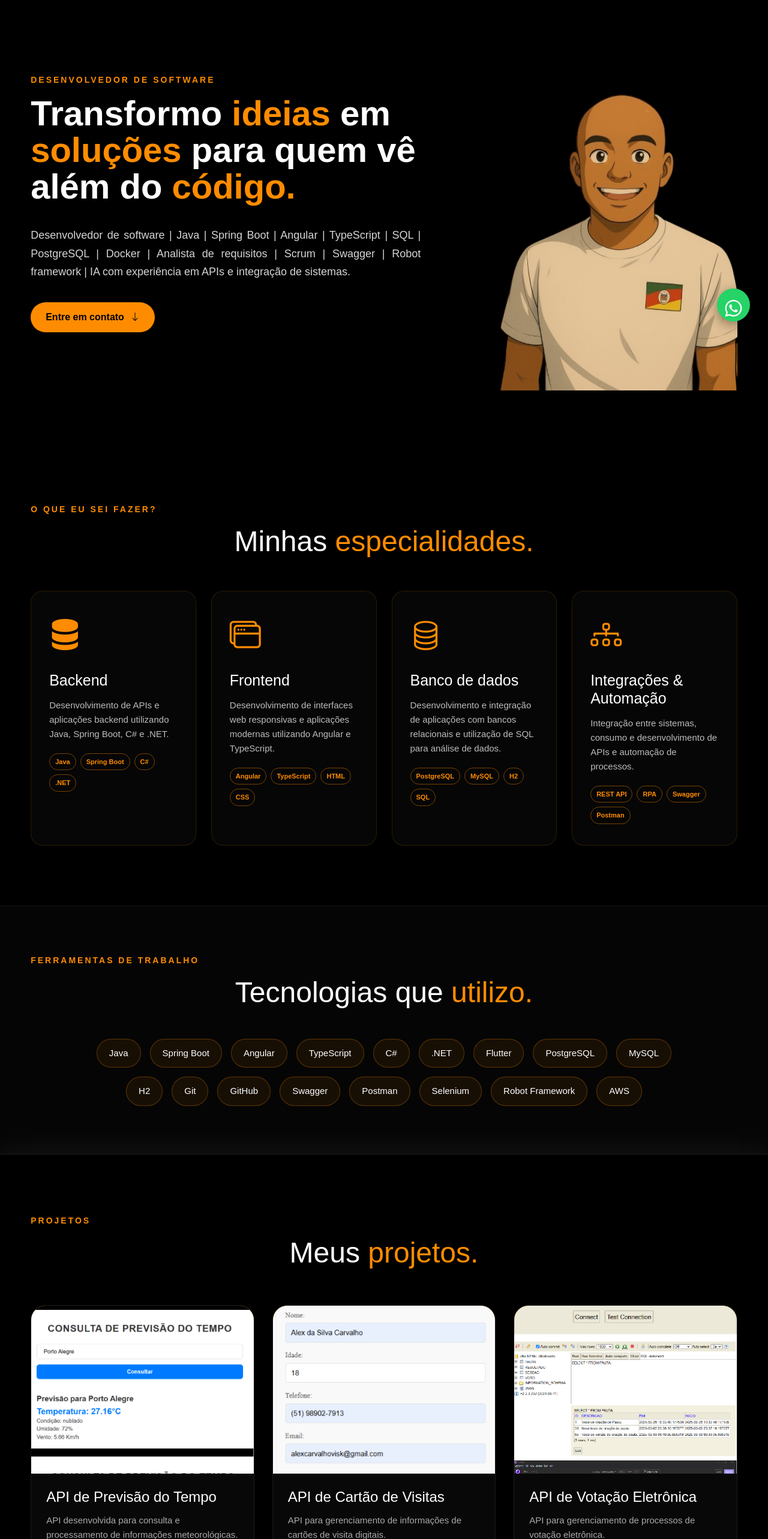
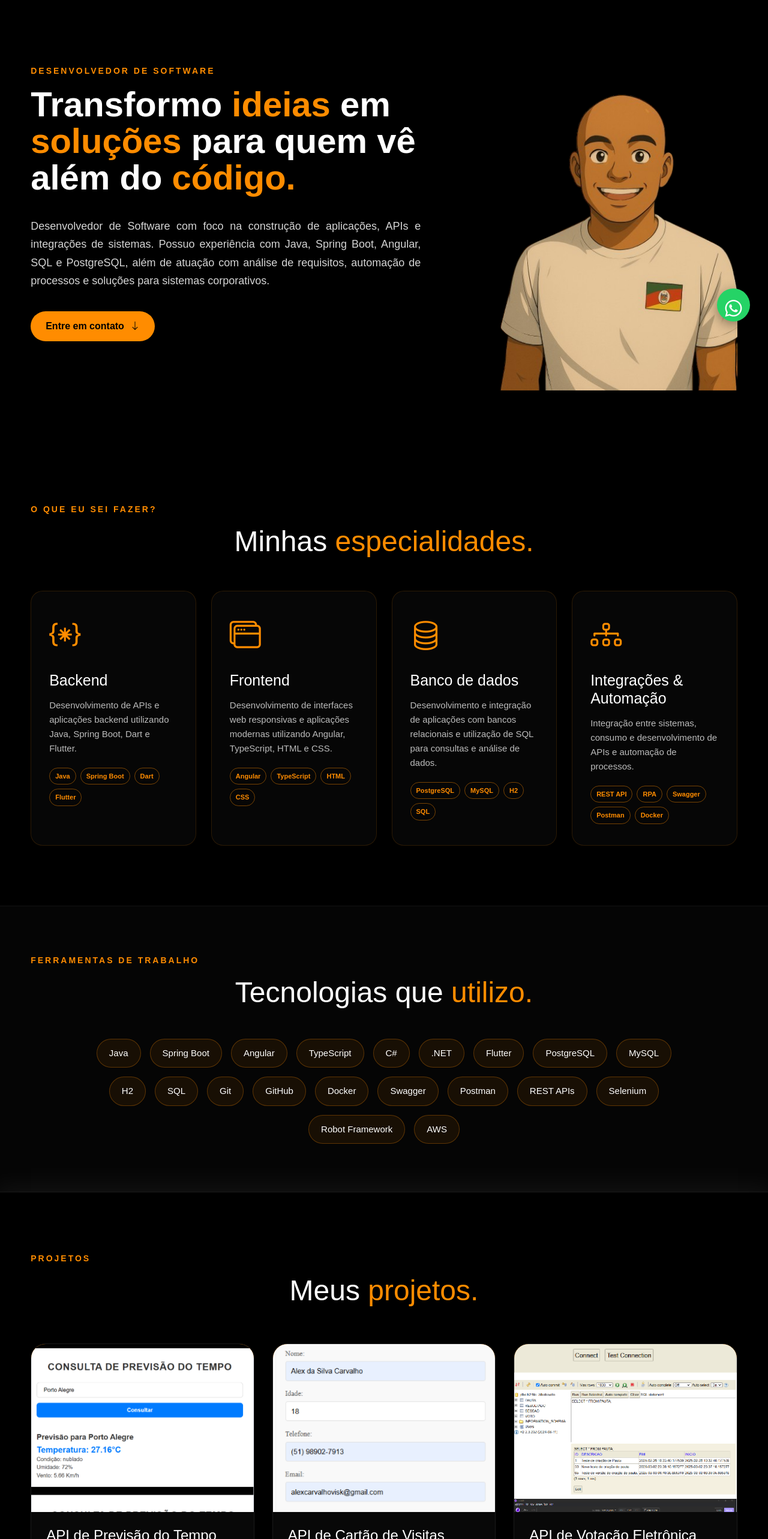
Before and after one commit to AlexCarvalhovisk/Portfolio_Alex, an Angular app: page / in a window 1280 px wide. Shown: the part 234-2800 px from the top of the page at 60% size. Built offline with nearby package versions, Linux system fonts and the light colour scheme.

Commit message:
Ajuste de informações no corpo da página.

```diff
--- a/src/app/site-alex/site-alex.component.html
+++ b/src/app/site-alex/site-alex.component.html
@@ -8,392 +8,263 @@
     <!-- LOGO -->
     <div class="logo">
       <a href="#inicio" aria-label="Ir para o início">
-        <img
-          src="assets/EuBacanaTransparente.png"
-          alt="Alex Carvalho - Desenvolvedor de Software"
-        >
+        <img src="assets/EuBacanaTransparente.png" alt="Alex Carvalho - Desenvolvedor de Software">
       </a>
     </div>
+
 
     <!-- MENU DESKTOP -->
     <nav class="menu-desktop" aria-label="Navegação principal">
       <ul>
         <li>
-          <a href="#inicio">Início</a>
+          <a href="#inicio">Início </a>
         </li>
-
         <li>
-          <a href="#especialidades">Especialidades</a>
+          <a href="#especialidades"> Especialidades </a>
         </li>
-
         <li>
-          <a href="#portfolio">Projetos</a>
+          <a href="#portfolio" > Projetos</a>
         </li>
-
         <li>
-          <a href="#sobre">Sobre mim</a>
+          <a href="#sobre"> Sobre mim </a>
         </li>
-
         <li>
-          <a href="#contato">Contato</a>
+          <a href="#contato"> Contato </a>
         </li>
       </ul>
     </nav>
 
-    <!-- BOTÃO CURRÍCULO -->
+    <!-- ÚNICO BOTÃO DE CURRÍCULO -->
     <div class="btn-contato">
-
-      <a
-        href="assets/pdf/AlexCarvalho_dev.pdf"
-        download="Alex-Carvalho-Curriculo.pdf"
-      >
+      <a href="assets/pdf/AlexCarvalho_dev.pdf" download="Alex-Carvalho-Curriculo.pdf">
         <button type="button">
           <i class="bi bi-download"></i>
           Baixar currículo
         </button>
       </a>
-
     </div>
 
     <!-- BOTÃO MENU MOBILE -->
-    <button
-      type="button"
-      class="btn-menu-hamburguer"
-      (click)="abrirMenu()"
-      aria-label="Abrir menu"
-      [attr.aria-expanded]="menuAberto"
-    >
+    <button type="button" class="btn-menu-hamburguer"
+            (click)="abrirMenu()" aria-label="Abrir menu" [attr.aria-expanded]="menuAberto">
       <i class="bi bi-list"></i>
     </button>
-
   </div>
-
 </header>
-
 
 <!-- =========================================================
      MENU MOBILE
 ========================================================= -->
-<div
-  class="menu-mobile"
-  [class.abrir-menu]="menuAberto"
->
-
+<div class="menu-mobile" [class.abrir-menu]="menuAberto">
   <!-- BOTÃO FECHAR -->
   <div class="btn-fechar">
-
-    <button
-      type="button"
-      (click)="fecharMenu()"
-      aria-label="Fechar menu"
-    >
+    <button type="button" (click)="fecharMenu()" aria-label="Fechar menu">
       <i class="bi bi-x-lg"></i>
     </button>
-
   </div>
 
   <!-- LINKS -->
   <nav aria-label="Navegação mobile">
-
     <ul>
-
       <li>
-        <a
-          href="#inicio"
-          (click)="fecharMenu()"
-        >
+        <a href="#inicio" (click)="fecharMenu()">
           Início
         </a>
       </li>
-
       <li>
-        <a
-          href="#especialidades"
-          (click)="fecharMenu()"
-        >
+        <a href="#especialidades" (click)="fecharMenu()">
           Especialidades
         </a>
       </li>
-
       <li>
-        <a
-          href="#portfolio"
-          (click)="fecharMenu()"
-        >
+        <a href="#portfolio" (click)="fecharMenu()">
           Projetos
         </a>
       </li>
-
       <li>
-        <a
-          href="#sobre"
-          (click)="fecharMenu()"
-        >
+        <a href="#sobre" (click)="fecharMenu()">
           Sobre mim
         </a>
       </li>
-
       <li>
-        <a
-          href="#contato"
-          (click)="fecharMenu()"
-        >
+        <a href="#contato" (click)="fecharMenu()">
           Contato
         </a>
       </li>
 
-      <!-- CURRÍCULO NO MOBILE -->
+      <!-- CURRÍCULO NO MENU MOBILE -->
       <li>
 
-        <a
-          href="assets/pdf/AlexCarvalhoDesenvolvedor.pdf"
-          download="Alex-Carvalho-Curriculo.pdf"
-          (click)="fecharMenu()"
-        >
+        <a href="assets/pdf/AlexCarvalho_dev.pdf" download="Alex-Carvalho-Curriculo.pdf" (click)="fecharMenu()">
           <i class="bi bi-download"></i>
           Baixar currículo
         </a>
-
       </li>
-
     </ul>
-
   </nav>
-
 </div>
 
-
 <!-- OVERLAY DO MENU MOBILE -->
-<div
-  class="overlay-menu-mobile"
-  [class.visivel]="menuAberto"
-  (click)="fecharMenu()"
-></div>
-
+<div class="overlay-menu-mobile"
+     [class.visivel]="menuAberto" (click)="fecharMenu()">
+</div>
 
 <!-- =========================================================
-     HERO / INÍCIO
+     CONTEÚDO PRINCIPAL
 ========================================================= -->
 <main>
-
-  <section
-    class="topo-site"
-    id="inicio"
-  >
-
+  <!-- =======================================================
+       HERO / INÍCIO
+  ======================================================== -->
+  <section class="topo-site" id="inicio">
     <div class="interface">
-
       <div class="universal-flex">
 
         <!-- TEXTO -->
         <div class="esquerdo-txt-topo-site">
-
           <span class="sobre-titulo">
             DESENVOLVEDOR DE SOFTWARE
           </span>
-
           <h1>
             Transformo
             <span>ideias</span>
-            em <span>soluções</span> para quem vê além do
+            em
+            <span>soluções</span>
+            para quem vê além do
             <span>código.</span>
           </h1>
-
           <p>
-            Desenvolvedor de software | Java | Spring Boot | Angular | TypeScript | SQL | PostgreSQL |
-            Docker | Analista de requisitos | Scrum | Swagger | Robot framework |
-            IA com experiência em APIs e integração de sistemas.
+            Desenvolvedor de Software com foco na construção de
+            aplicações, APIs e integrações de sistemas. Possuo
+            experiência com Java, Spring Boot, Angular, SQL e
+            PostgreSQL, além de atuação com análise de requisitos,
+            automação de processos e soluções para sistemas corporativos.
           </p>
 
-          <!-- BOTÕES -->
+          <!-- BOTÃO DE CONTATO -->
           <div class="hero-botoes">
-
-            <!-- CONTATO -->
             <a href="#contato">
-
-              <button
-                type="button"
-                class="btn-principal"
-              >
+              <button type="button" class="btn-principal">
                 Entre em contato
                 <i class="bi bi-arrow-down"></i>
               </button>
-
             </a>
-
-            <!-- CURRÍCULO -->
-            <a href="assets/pdf/AlexCarvalhoDesenvolvedor.pdf"
-              download="Alex-Carvalho-Curriculo.pdf">
-            </a>
-
           </div>
-
         </div>
-
 
         <!-- FOTO -->
         <div class="direito-img-topo-site">
-
-          <img
-            src="assets/EuBacanaTransparente.png"
-            alt="Alex Carvalho"
-          >
-
+          <img src="assets/EuBacanaTransparente.png" alt="Alex Carvalho">
         </div>
-
       </div>
-
     </div>
-
   </section>
-
 
   <!-- =======================================================
        ESPECIALIDADES
   ======================================================== -->
-  <section
-    class="especialidades"
-    id="especialidades"
-  >
-
+  <section class="especialidades" id="especialidades">
     <div class="interface">
-
       <span class="sobre-titulo">
         O QUE EU SEI FAZER?
       </span>
-
       <h2 class="titulo">
-        Minhas <span>especialidades.</span>
+        Minhas
+        <span>especialidades.</span>
       </h2>
-
-
       <div class="especialidades-grid">
 
         <!-- BACKEND -->
         <article class="especialidades-box">
-
-          <i class="bi bi-server"></i>
-
+          <i class="bi bi-braces-asterisk"></i>
           <h3>
             Backend
           </h3>
-
           <p>
             Desenvolvimento de APIs e aplicações backend
-            utilizando Java, Spring Boot, C# e .NET.
+            utilizando Java, Spring Boot, Dart e Flutter.
           </p>
-
           <div class="tecnologias">
-
             <span>Java</span>
             <span>Spring Boot</span>
-            <span>C#</span>
-            <span>.NET</span>
-
+            <span>Dart</span>
+            <span>Flutter</span>
           </div>
-
         </article>
-
 
         <!-- FRONTEND -->
         <article class="especialidades-box">
-
           <i class="bi bi-window-stack"></i>
-
           <h3>
             Frontend
           </h3>
-
           <p>
             Desenvolvimento de interfaces web responsivas
-            e aplicações modernas utilizando Angular e TypeScript.
+            e aplicações modernas utilizando Angular,
+            TypeScript, HTML e CSS.
           </p>
-
           <div class="tecnologias">
-
             <span>Angular</span>
             <span>TypeScript</span>
             <span>HTML</span>
             <span>CSS</span>
-
           </div>
-
         </article>
-
 
         <!-- BANCO DE DADOS -->
         <article class="especialidades-box">
-
           <i class="bi bi-database"></i>
-
           <h3>
             Banco de dados
           </h3>
-
           <p>
-            Desenvolvimento e integração de aplicações com
-            bancos relacionais e utilização de SQL para análise de dados.
+            Desenvolvimento e integração de aplicações
+            com bancos relacionais e utilização de SQL
+            para consultas e análise de dados.
           </p>
-
           <div class="tecnologias">
-
             <span>PostgreSQL</span>
             <span>MySQL</span>
             <span>H2</span>
             <span>SQL</span>
-
           </div>
-
         </article>
-
 
         <!-- INTEGRAÇÕES -->
         <article class="especialidades-box">
 
           <i class="bi bi-diagram-3"></i>
-
           <h3>
             Integrações & Automação
           </h3>
-
           <p>
             Integração entre sistemas, consumo e desenvolvimento
             de APIs e automação de processos.
           </p>
-
           <div class="tecnologias">
-
             <span>REST API</span>
             <span>RPA</span>
             <span>Swagger</span>
             <span>Postman</span>
-
+            <span>Docker</span>
           </div>
-
         </article>
-
       </div>
-
     </div>
-
   </section>
-
 
   <!-- =======================================================
        TECNOLOGIAS
   ======================================================== -->
   <section class="tecnologias-section">
-
     <div class="interface">
-
       <span class="sobre-titulo">
         FERRAMENTAS DE TRABALHO
       </span>
-
       <h2 class="titulo">
-        Tecnologias que <span>utilizo.</span>
+        Tecnologias que
+        <span>utilizo.</span>
       </h2>
-
 
       <div class="tecnologias-lista">
 
@@ -404,65 +275,60 @@
         <span>C#</span>
         <span>.NET</span>
         <span>Flutter</span>
+
         <span>PostgreSQL</span>
         <span>MySQL</span>
         <span>H2</span>
+        <span>SQL</span>
+
         <span>Git</span>
         <span>GitHub</span>
+
+        <span>Docker</span>
+
         <span>Swagger</span>
         <span>Postman</span>
+        <span>REST APIs</span>
+
         <span>Selenium</span>
         <span>Robot Framework</span>
+
         <span>AWS</span>
-
       </div>
-
     </div>
-
   </section>
-
 
   <!-- =======================================================
        PORTFOLIO
   ======================================================== -->
-  <section
-    class="portfolio"
-    id="portfolio"
-  >
-
+  <section class="portfolio" id="portfolio">
     <div class="interface">
-
       <span class="sobre-titulo">
         PROJETOS
       </span>
 
       <h2 class="titulo">
-        Meus <span>projetos.</span>
+        Meus
+        <span>projetos.</span>
       </h2>
-
-
-      <div class="portfolio-grid">
-
+      <div
+        class="portfolio-grid">
 
         <!-- PROJETO 1 -->
         <article class="projeto">
-
           <div
             class="img-port"
             style="background-image: url('assets/PrevisaoTempo.png');"
           ></div>
 
           <div class="projeto-conteudo">
-
             <h3>
               API de Previsão do Tempo
             </h3>
-
             <p>
               API desenvolvida para consulta e processamento
               de informações meteorológicas.
             </p>
-
             <div class="projeto-tags">
 
               <span>API REST</span>
@@ -470,40 +336,54 @@
               <span>Backend</span>
 
             </div>
-
-            <a
-              href="https://github.com/AlexCarvalhovisk/DesafioSimfrete"
-              target="_blank"
-              rel="noopener noreferrer"
-            >
-              Ver projeto
+            <a href="https://github.com/AlexCarvalhovisk/DesafioSimfrete"
+               target="_blank" rel="noopener noreferrer">
+                Ver projeto
               <i class="bi bi-arrow-up-right"></i>
             </a>
-
           </div>
-
         </article>
-
 
         <!-- PROJETO 2 -->
         <article class="projeto">
-
           <div
-            class="img-port"
-            style="background-image: url('assets/CartaoVisitas.png');"
-          ></div>
-
+            class="img-port" style="background-image: url('assets/CartaoVisitas.png');">
+          </div>
           <div class="projeto-conteudo">
-
             <h3>
               API de Cartão de Visitas
             </h3>
-
             <p>
               API para gerenciamento de informações
               de cartões de visita digitais.
             </p>
+            <div class="projeto-tags">
+              <span>API REST</span>
+              <span>Java</span>
+              <span>Backend</span>
+            </div>
+            <a href="https://github.com/AlexCarvalhovisk/DesafioSimFreteCartaoVisitas"
+              target="_blank" rel="noopener noreferrer">
+              Ver projeto
+              <i class="bi bi-arrow-up-right"></i>
+            </a>
+          </div>
+        </article>
 
+        <!-- PROJETO 3 -->
+        <article class="projeto">
+          <div
+            class="img-port"
+            style="background-image: url('assets/votacao.png');">
+          </div>
+          <div class="projeto-conteudo">
+            <h3>
+              API de Votação Eletrônica
+            </h3>
+            <p>
+              API para gerenciamento de processos
+              de votação eletrônica.
+            </p>
             <div class="projeto-tags">
 
               <span>API REST</span>
@@ -511,82 +391,24 @@
               <span>Backend</span>
 
             </div>
-
-            <a
-              href="https://github.com/AlexCarvalhovisk/DesafioSimFreteCartaoVisitas"
-              target="_blank"
-              rel="noopener noreferrer"
-            >
+            <a href="https://github.com/AlexCarvalhovisk/desafioNtconsult" target="_blank"
+              rel="noopener noreferrer">
               Ver projeto
               <i class="bi bi-arrow-up-right"></i>
             </a>
-
           </div>
-
         </article>
-
-
-        <!-- PROJETO 3 -->
-        <article class="projeto">
-
-          <div
-            class="img-port"
-            style="background-image: url('assets/votacao.png');"
-          ></div>
-
-          <div class="projeto-conteudo">
-
-            <h3>
-              API de Votação Eletrônica
-            </h3>
-
-            <p>
-              API para gerenciamento de processos
-              de votação eletrônica.
-            </p>
-
-            <div class="projeto-tags">
-
-              <span>API REST</span>
-              <span>Java</span>
-              <span>Backend</span>
-
-            </div>
-
-            <a
-              href="https://github.com/AlexCarvalhovisk/desafioNtconsult"
-              target="_blank"
-              rel="noopener noreferrer"
-            >
-              Ver projeto
-              <i class="bi bi-arrow-up-right"></i>
-            </a>
-
-          </div>
-
-        </article>
-
       </div>
-
 
       <!-- GITHUB -->
       <div class="github-link">
-
-        <a
-          href="https://github.com/AlexCarvalhovisk"
-          target="_blank"
-          rel="noopener noreferrer"
-        >
+        <a href="https://github.com/AlexCarvalhovisk" target="_blank" rel="noopener noreferrer">
           Ver todos os projetos no GitHub
           <i class="bi bi-github"></i>
         </a>
-
       </div>
-
     </div>
-
   </section>
-
 
   <!-- =======================================================
        SOBRE MIM
@@ -619,15 +441,18 @@
             SOBRE MIM
           </span>
 
+
           <h2>
             Muito prazer, sou
             <span>Alex Carvalho.</span>
           </h2>
 
+
           <p>
             Sou graduado em Análise e Desenvolvimento de Sistemas
             pelo Instituto Federal do Rio Grande do Sul (IFRS).
           </p>
+
 
           <p>
             Tenho experiência e conhecimentos em desenvolvimento
@@ -635,11 +460,13 @@
             dados e modernização de aplicações.
           </p>
 
+
           <p>
             Minha principal atuação está voltada ao desenvolvimento
-            backend com Java e Spring Boot, além de conhecimentos em
-            Angular, .NET, Flutter, testes automatizados e soluções
-            em nuvem.
+            backend com Java e Spring Boot, além de conhecimentos
+            em TypeScript, Angular, SQL, PostgreSQL, Docker, Análise de requisitos,
+            Scrum, Swagger, testes automatizados, IA com experiência em APIs RestFull e
+            soluções em nuvem.
           </p>
 
 
@@ -650,7 +477,7 @@
               href="https://www.linkedin.com/in/alexcarvalhovisk/"
               target="_blank"
               rel="noopener noreferrer"
-              aria-label="LinkedIn"
+              aria-label="Acessar LinkedIn de Alex Carvalho"
             >
               <button type="button">
                 <i class="bi bi-linkedin"></i>
@@ -662,7 +489,7 @@
               href="https://github.com/AlexCarvalhovisk"
               target="_blank"
               rel="noopener noreferrer"
-              aria-label="GitHub"
+              aria-label="Acessar GitHub de Alex Carvalho"
             >
               <button type="button">
                 <i class="bi bi-github"></i>
@@ -694,9 +521,13 @@
         CONTATO
       </span>
 
+
       <h2 class="titulo">
-        <span>Tchê,</span> fala <span>comigo!</span>
+        <span>Tchê,</span>
+        fala
+        <span>comigo!</span>
       </h2>
+
 
       <p class="descricao-contato">
         Tem uma ideia, projeto ou oportunidade?
@@ -710,6 +541,7 @@
         (ngSubmit)="enviarFormulario(contatoForm)"
         novalidate
       >
+
 
         <!-- NOME -->
         <input
@@ -808,9 +640,7 @@
             [class.erro]="!envioSucesso"
             role="alert"
           >
-
             {{ mensagemStatus }}
-
           </div>
 
         }
@@ -858,9 +688,14 @@
 
     <div class="footer-conteudo">
 
+
+      <!-- LOGO -->
       <div class="logo">
 
-        <a href="#inicio">
+        <a
+          href="#inicio"
+          aria-label="Voltar para o início"
+        >
 
           <img
             src="assets/EuBacanaTransparente.png"
@@ -872,14 +707,18 @@
       </div>
 
 
+      <!-- DESCRIÇÃO -->
       <p>
-        Desenvolvedor de Software focado em criar
-        soluções através da tecnologia.
+        Desenvolvedor de Software focado na criação
+        de soluções através da tecnologia.
       </p>
 
 
+      <!-- LINKS -->
       <div class="footer-links">
 
+
+        <!-- E-MAIL -->
         <a
           href="mailto:alexcarvalhovisk@gmail.com"
         >
@@ -887,6 +726,8 @@
           E-mail
         </a>
 
+
+        <!-- GITHUB -->
         <a
           href="https://github.com/AlexCarvalhovisk"
           target="_blank"
@@ -896,6 +737,8 @@
           GitHub
         </a>
 
+
+        <!-- LINKEDIN -->
         <a
           href="https://www.linkedin.com/in/alexcarvalhovisk/"
           target="_blank"
@@ -905,15 +748,29 @@
           LinkedIn
         </a>
 
+
+        <!-- WHATSAPP -->
+        <a
+          class="footer-whatsapp"
+          href="https://wa.me/SEU_NUMERO_AQUI"
+          target="_blank"
+          rel="noopener noreferrer"
+        >
+          <i class="bi bi-whatsapp"></i>
+          WhatsApp
+        </a>
+
       </div>
 
     </div>
 
 
+    <!-- COPYRIGHT -->
     <div class="footer-copy">
 
       <p>
-        © {{ currentYear }} Alex Carvalho. Todos os direitos reservados.
+        © {{ currentYear }} Alex Carvalho.
+        Todos os direitos reservados.
       </p>
 
     </div>
@@ -925,10 +782,11 @@
 
 <!-- =========================================================
      WHATSAPP FLUTUANTE
+     APARECE APENAS EM TABLET/DESKTOP
 ========================================================= -->
 <a
   class="icon-link"
-  href="https://wa.me/"
+  href="https://wa.me/5551989027913?text=Olá%20Alex!%20Vi%20seu%20portfólio%20e%20gostaria%20de%20conversar."
   target="_blank"
   rel="noopener noreferrer"
   aria-label="Entrar em contato pelo WhatsApp"
--- a/src/index.html
+++ b/src/index.html
@@ -1,8 +1,9 @@
 <!doctype html>
 <html lang="pt-br">
 <head>
-  <meta charset="utf-8">
-  <title>Alex Carvalho - Portfolio</title>
+  <meta charset="utf-8" name="description"
+        content="Portfólio de Alex Carvalho, desenvolvedor de software com foco em Java, Spring Boot, Angular, APIs REST e sistemas corporativos.">
+  <title>Alex Carvalho | Desenvolvedor de Software</title>
   <base href="/">
   <meta name="viewport" content="width=device-width, initial-scale=1">
   <link rel="icon" type="image/x-icon" href="assets/EuBacanaTransparente.ico">
```
